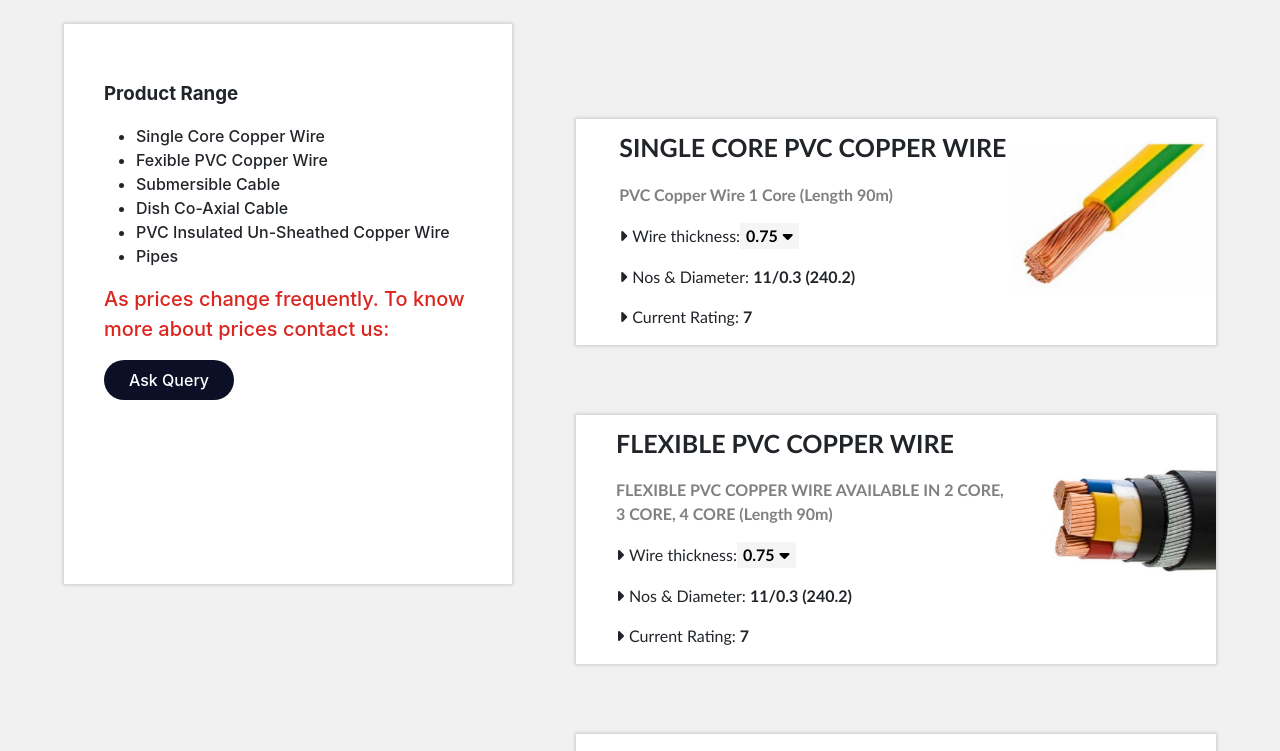
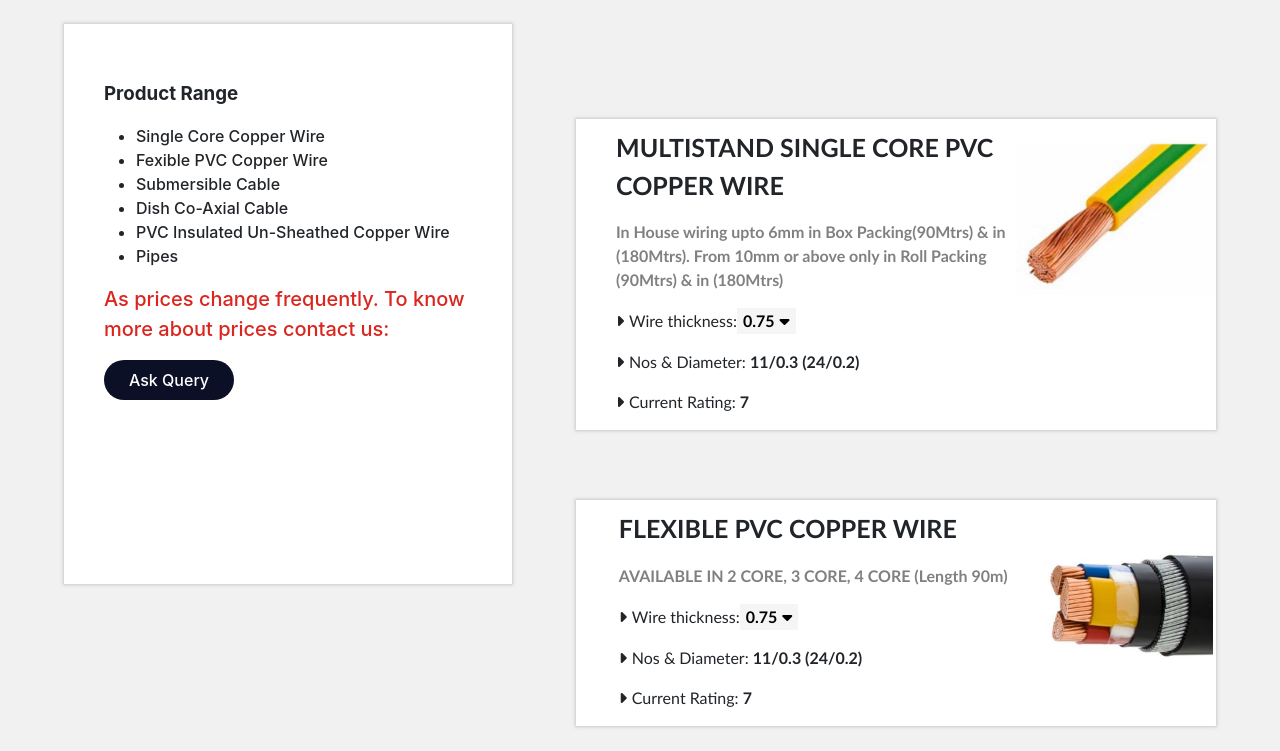
Before and after one commit to its-varun/NorthFlex, a React (Create React App) app: page /products in a window 1280 px wide. Shown: the part 760-1511 px from the top of the page. Built offline with nearby package versions, Linux system fonts and the light colour scheme.

Commit message:
pakka last hoga

```diff
--- a/src/components/About.js
+++ b/src/components/About.js
@@ -158,11 +158,11 @@ export default function About(props) {
           <img src={owner} alt='' id="owner"/>
           <div>
             <p>
-              Late Mr. Lorem<br />
+              Late Mr. Krishan Chand Gupta<br />
               Founder
             </p>
             <p>
-              Mr. Lorem was the founder of this company. whatever we have achieved in this journey, credit goes to him. If he was with us, we would have touched more heights.
+              Mr. Krishan was the founder of this company. whatever we have achieved in this journey, credit goes to him. If he was with us, we would have touched more heights.
             </p>
           </div>
         </div>
--- a/src/components/Bottom.js
+++ b/src/components/Bottom.js
@@ -20,11 +20,20 @@ export default function Bottom() {
                         Dealership  Inquiry
                     </button>
                 </Link>
-                <Link to="tel:+91 9872802227" style={{textDecoration:"none"}}>
-                <h3 className='info' style={{marginTop:"35px",textDecoration:"none"}}>
-                    +91 9872802227
-                </h3>
-                </Link>
+                <div style={{display:"flex",marginBottom:"-7px"}}>
+                    <Link to="tel:+91 9872802227" style={{textDecoration:"none"}}>
+                    <h3 className='info' style={{marginTop:"35px",textDecoration:"none"}}>
+                        9872802227
+                    </h3>
+                    </Link>
+
+                    <Link to="tel:+91 9872402227" style={{textDecoration:"none"}}>
+                    <h3 className='info' style={{marginTop:"35px",textDecoration:"none"}}>
+                        ,9872402227
+                    </h3>
+                    </Link>
+                </div>
+
                 <Link to="mailto:suntexcableind@gmail.com"  style={{textDecoration:"none"}}>
                     <h3 className='info'  style={{textDecoration:"none"}}>
                         suntexcableind@gmail.com
--- a/src/components/ContactUs.js
+++ b/src/components/ContactUs.js
@@ -275,7 +275,7 @@ export default function ContactUs() {
                             Interested in becoming a dealer for our products?
                         </p>
                         <p id="interested_para">
-                            Thank you for your interest in PMI Products! Are you interested in learning more about the Stanley or Aladdin brands or becoming a dealer? Fill out the form and one of our sales team will contact you with more information.
+                            Thank you for your interest in NorthFlex Products! Fill out the form and one of our sales team will contact you with more information.
                         </p>
 
                     </div>
--- a/src/components/Home.css
+++ b/src/components/Home.css
@@ -149,7 +149,7 @@ body{
     position: relative;
     z-index: 3;
     color:#fff;
-    opacity: 0;
+    opacity: 1;
     transform: translateY(30px);
     transition: 0.5s all;
 
@@ -165,10 +165,10 @@ body{
     text-decoration: none;
 }
 
-.card:hover .info1{
+/* .card:hover .info1{
     opacity: 1;
     transform: translateY(0px);
-}
+} */
 #different_use{
     height:100%;
     width:100%;
@@ -387,3 +387,12 @@ body{
             position: static;
     }
 }
+
+@media screen and (max-width: 400px){
+    #electrician{
+        height:300px;
+    }
+    #line_northflex{
+        width:73%;
+    }
+}
--- a/src/components/Home.js
+++ b/src/components/Home.js
@@ -59,10 +59,12 @@ export default function Home() {
 							<div className="card">
 								<img src={housewire} alt="..." className='wires'/>
 								<div className="info1">
+								<Fade bottom>
 									<h1 className='heading_para'>House &nbsp; &nbsp; &nbsp; &nbsp; Wires</h1>
 									<h6 className='paragraph_products'>
 									For internal electrification and power supply to all electrical connected equipment
 									</h6>
+								</Fade>
 								</div>
 							</div>
 						</Link>
@@ -72,10 +74,12 @@ export default function Home() {
 						<div className="card">
 							<img src={dishcable1} alt="..." />
 							<div className="info1">
+							<Fade bottom>
 								<h1 className='heading_para'>Agriculture Wires</h1>
 								<h6 className='paragraph_products'>
-								For internal & external electrification and power supply for a wide range of applications in Commercial
+								For internal & external electrification and power supply for a wide range of applications in Agriculture
 								</h6>
+							</Fade>
 							</div>
 
 						</div>
@@ -86,10 +90,12 @@ export default function Home() {
 							<div className="card">
 								<img src={industrialwires} alt="..." />
 								<div className="info1">
+								<Fade bottom>
 									<h1 className='heading_para'>Industrial &nbsp; Wires</h1>
 									<h6 className='paragraph_products'>
 									For internal & external electrification and power supply for a wide range of applications in industries
 									</h6>
+								</Fade>
 								</div>
 
 							</div>
--- a/src/components/Products.js
+++ b/src/components/Products.js
@@ -4,17 +4,18 @@ import './Products.css';
 import cpvcpipes from '../WebsiteMaterial/images/cpvcpipes.jpg'
 import Bottom from './Bottom'
 import factory_inside from '../WebsiteMaterial/images/factory_inside.png'
+import HeadShake from 'react-reveal/HeadShake';
 export default function Products() {
 
     const Products = [
         {
             imagename: "CopperWire",
             alter: "CopperWire-icon",
-            wirename: "SINGLE CORE PVC COPPER WIRE",
-            wirelength: "PVC Copper Wire 1 Core (Length 90m)",
+            wirename: "MULTISTAND SINGLE CORE PVC COPPER WIRE",
+            wirelength: "In House wiring upto 6mm in Box Packing(90Mtrs) & in (180Mtrs). From 10mm or above only in Roll Packing (90Mtrs) & in (180Mtrs)",
 
             specifications: [
-                { wirethickness: "0.75", NosAndDiameter: "11/0.3 (240.2)", currentrating: "7" },
+                { wirethickness: "0.75", NosAndDiameter: "11/0.3 (24/0.2)", currentrating: "7" },
                 { wirethickness: "1.00", NosAndDiameter: "14/0.3", currentrating: "11" },
                 { wirethickness: "1.50", NosAndDiameter: "22/0.3", currentrating: "13" },
                 { wirethickness: "2.50", NosAndDiameter: "36/0.3", currentrating: "18" },
@@ -32,10 +33,10 @@ export default function Products() {
             imagename: "4corecopperwire",
             alter: "SilverWire-icon",
             wirename: "FLEXIBLE PVC COPPER WIRE",
-            wirelength: "FLEXIBLE PVC COPPER WIRE AVAILABLE IN 2 CORE, 3 CORE, 4 CORE (Length 90m)",
+            wirelength: "AVAILABLE IN 2 CORE, 3 CORE, 4 CORE (Length 90m)",
 
             specifications: [
-                { wirethickness: "0.75", NosAndDiameter: "11/0.3 (240.2)", currentrating: "7" },
+                { wirethickness: "0.75", NosAndDiameter: "11/0.3 (24/0.2)", currentrating: "7" },
                 { wirethickness: "1.00", NosAndDiameter: "14/0.3", currentrating: "11" },
                 { wirethickness: "1.50", NosAndDiameter: "22/0.3", currentrating: "14" },
                 { wirethickness: "2.50", NosAndDiameter: "36/0.3", currentrating: "19" },
@@ -52,7 +53,7 @@ export default function Products() {
             imagename: "submersiblecable",
             alter: "CopperWire-icon",
             wirename: "SUBMERSIBLE CABLES",
-            wirelength: "PVC Copper Wire 1 Core (Length 90m)",
+            wirelength: "(Length 90m)",
 
             specifications: [
                 { wirethickness: "1.50", NosAndDiameter: "22/0.3", currentrating: "14" },
@@ -69,7 +70,7 @@ export default function Products() {
             imagename: "dishcable",
             alter: "CopperWire-icon",
             wirename: "DISH CO-AXIAL CABLE",
-            wirelength: "PVC Copper Wire 1 Core (Length 90m)",
+            wirelength: "(Length 90m)",
 
             specifications: [
                 { wiresize: "RG-59" },
@@ -81,8 +82,8 @@ export default function Products() {
         {
             imagename: "pvcinsulatedtwincable",
             alter: "CopperWire-icon",
-            wirename: "PVC INSULATED TWIN CABLE",
-            wirelength: "PVC Copper Wire 1 Core (Length 90m)",
+            wirename: "PVC INSULATED ALUMINIUM TWIN CABLE",
+            wirelength: "(Length 90m)",
 
             specifications: [
                 { wirethickness: "2.50", NosAndDiameter: "1/1.78" },
@@ -98,7 +99,7 @@ export default function Products() {
             imagename: "CopperWire",
             alter: "CopperWire-icon",
             wirename: "PVC INSULATED UN-SHEATHED COPPER WIRE",
-            wirelength: "PVC Copper Wire 1 Core (Length 90m)",
+            wirelength: "(Length 90m)",
 
             specifications: [
                 { wirethickness: "1.50", NosAndDiameter: "22/0.3" },
@@ -154,6 +155,7 @@ export default function Products() {
             <Navbar />
             <img src={factory_inside} alt="..." id="product_starting" />
             <div className="productContainer" id="productContainer">
+            <HeadShake>
                 <div className='askQuery'>
                     <h3>Product Range</h3>
                     <ul>
@@ -167,6 +169,7 @@ export default function Products() {
                     <p className='prices'>As prices change frequently. To know more about prices contact us:</p>
                     <a href="/contactus"><button className='askQueryButton'>Ask Query</button></a>
                 </div>
+                </HeadShake>
                 <div className="products-info">
                     {
                         Products.map((product, index) => {
```
Also changed, not shown: src/WebsiteMaterial/images/dishcable1.jpg.
